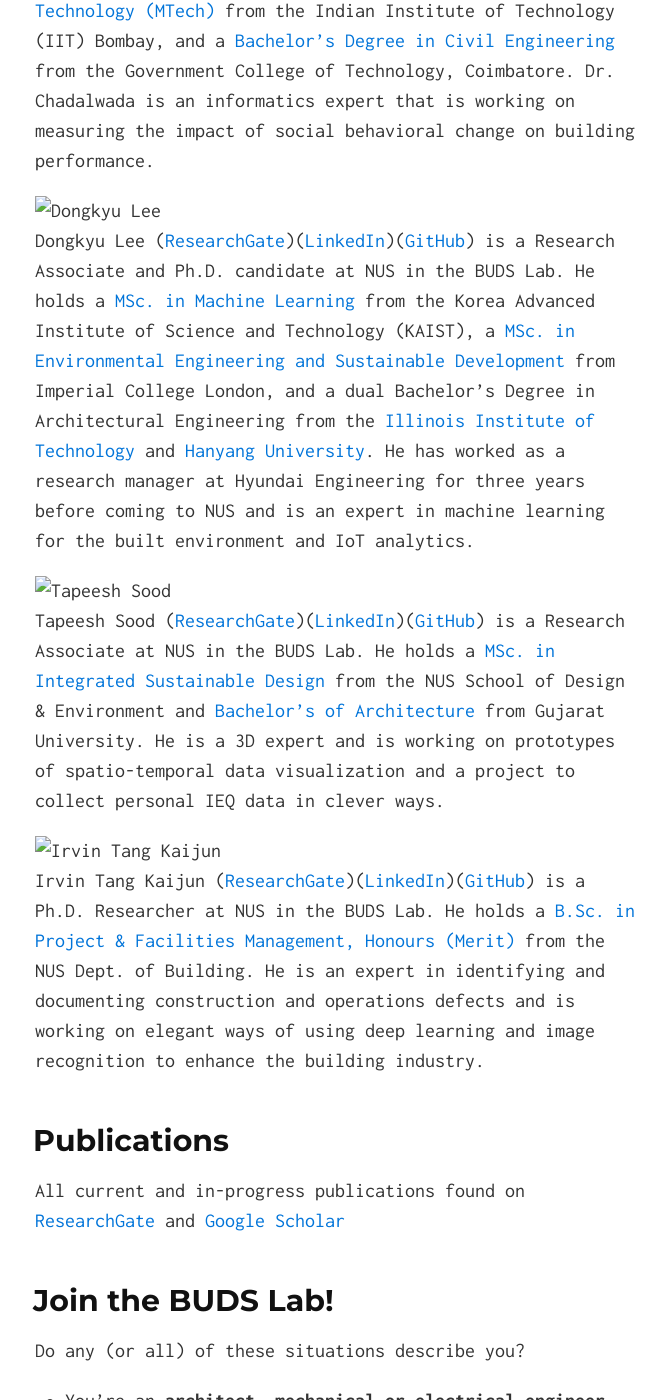
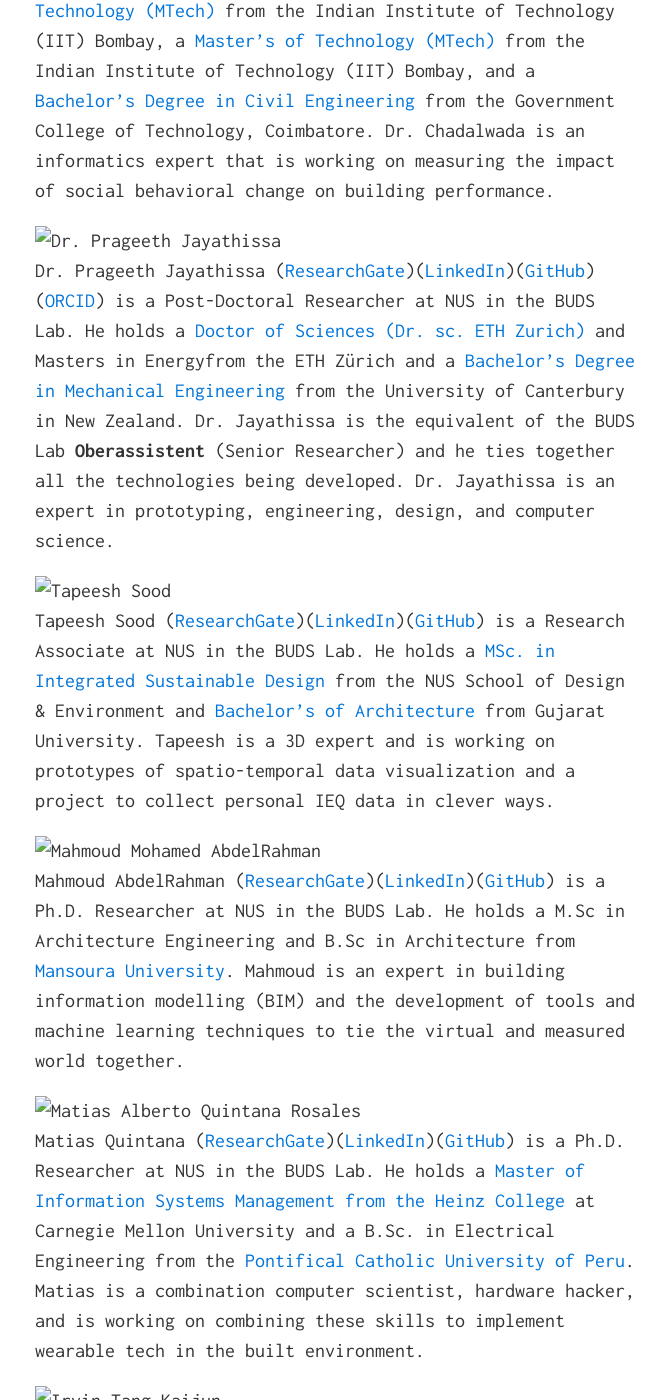
Before and after one commit to buds-lab/buds-lab.github.io, a Jekyll site: the page built from index.md, in a window 1280 px wide and 1400 px high, scrolled down 2284 px. Shown: the whole window, without its empty margins (305-970 px from the left). Built offline with Jekyll 4.4.1, drawn with Linux system fonts in a browser that asks for light colours; some of the changed text lies outside the part shown.

Commit message:
updated with new dudes!

```diff
--- a/index.md
+++ b/index.md
@@ -28,19 +28,31 @@ BUDS Lab is in the [Dept. of Building](https://nus.edu/2mzJmtt){:target="_blank"
 
 ## People
 ![Clayton Miller](buds-lab.github.io/dr_clayton_miller.png)
-Dr. Clayton Miller ([ResearchGate](http://bit.ly/2nirRMQ){:target="_blank"})([LinkedIn](http://bit.ly/2ncAV9h){:target="_blank"})([GitHub](http://bit.ly/2nsvUoS){:target="_blank"}) is an Asst. Professor at NUS in the BUDS Lab. He was formerly a researcher at the [Future Cities Lab](http://bit.ly/2mWFJih){:target="_blank"} and a fellow at the [Institute of Technology in Architecture](http://www.ita.arch.ethz.ch/){:target="_blank"} at the ETH Z&uuml;rich. He holds a [Doctor of Sciences (Dr. sc. ETH Zurich)](http://bit.ly/2nsD908){:target="_blank"} from the ETH Z&uuml;rich, an [MSc. (Building)](https://nus.edu/2nsFXuj){:target="_blank"} from the National University of Singapore (NUS), and a [Master's of Architectural Engineering (MAE) and BSc.](http://bit.ly/2mzLhhS){:target="_blank"} from the University of Nebraska. He is the former CTO of Optiras Pte. Ltd, a [Singapore NRF-funded](https://www.nrf.gov.sg/){:target="_blank"} start-up, a former [Fulbright Scholar to Singapore](http://bit.ly/2mfcUKy){:target="_blank"} at NUS and a [Walter Scott Jr. Scholar](http://bit.ly/2mPcei3){:target="_blank"} at UNL.
+Dr. Clayton Miller ([ResearchGate](http://bit.ly/2nirRMQ){:target="_blank"})([LinkedIn](http://bit.ly/2ncAV9h){:target="_blank"})([GitHub](http://bit.ly/2nsvUoS){:target="_blank"})([ORCID](https://orcid.org/0000-0002-1186-4299){:target="_blank"}) is an Asst. Professor at NUS in the BUDS Lab. He was formerly a researcher at the [Future Cities Lab](http://bit.ly/2mWFJih){:target="_blank"} and a fellow at the [Institute of Technology in Architecture](http://www.ita.arch.ethz.ch/){:target="_blank"} at the ETH Z&uuml;rich. He holds a [Doctor of Sciences (Dr. sc. ETH Zurich)](http://bit.ly/2nsD908){:target="_blank"} from the ETH Z&uuml;rich, an [MSc. (Building)](https://nus.edu/2nsFXuj){:target="_blank"} from the National University of Singapore (NUS), and a [Master's of Architectural Engineering (MAE) and BSc.](http://bit.ly/2mzLhhS){:target="_blank"} from the University of Nebraska. He is the former CTO of Optiras Pte. Ltd, a [Singapore NRF-funded](https://www.nrf.gov.sg/){:target="_blank"} start-up, a former [Fulbright Scholar to Singapore](http://bit.ly/2mfcUKy){:target="_blank"} at NUS and a [Walter Scott Jr. Scholar](http://bit.ly/2mPcei3){:target="_blank"} at UNL.
 
 ![Dr. Jayashree Chadalawada](buds-lab.github.io/jayashree1.png)
-Dr. Jayashree Chadalawada ([ResearchGate](https://www.researchgate.net/profile/Jayashree_Chadalawada){:target="_blank"})([LinkedIn](https://www.linkedin.com/in/jayashree-chadalawada-b241132b/){:target="_blank"})([GitHub](https://github.com/Jayashreerao){:target="_blank"}) is a Post-Doctoral Researcher at NUS in the BUDS Lab. She holds a [Ph.D. in Hydroinformatics](http://cee.nus.edu.sg/){:target="_blank"} from the NUS Dept. of Civil and Environmental Engineering, a [Master's of Technology (MTech)](http://www.iitb.ac.in/students/en){:target="_blank"} from the Indian Institute of Technology (IIT) Bombay, and a [Bachelor's Degree in Civil Engineering](http://www.gct.ac.in/){:target="_blank"} from the Government College of Technology, Coimbatore. Dr. Chadalwada is an informatics expert that is working on measuring the impact of social behavioral change on building performance.
+Dr. Jayashree Chadalawada ([ResearchGate](https://www.researchgate.net/profile/Jayashree_Chadalawada){:target="_blank"})([LinkedIn](https://www.linkedin.com/in/pjayathissa/){:target="_blank"})([GitHub](https://github.com/pjayathissa){:target="_blank"}) is a Post-Doctoral Researcher at NUS in the BUDS Lab. She holds a [Ph.D. in Hydroinformatics](http://cee.nus.edu.sg/){:target="_blank"} from the NUS Dept. of Civil and Environmental Engineering, a [Master's of Technology (MTech)](http://www.iitb.ac.in/students/en){:target="_blank"} from the Indian Institute of Technology (IIT) Bombay, a [Master's of Technology (MTech)](http://www.iitb.ac.in/students/en){:target="_blank"} from the Indian Institute of Technology (IIT) Bombay, and a [Bachelor's Degree in Civil Engineering](http://www.gct.ac.in/){:target="_blank"} from the Government College of Technology, Coimbatore. Dr. Chadalwada is an informatics expert that is working on measuring the impact of social behavioral change on building performance.
 
-![Dongkyu Lee](buds-lab.github.io/dongkyu.png)
-Dongkyu Lee ([ResearchGate](https://www.researchgate.net/profile/Dongkyu_Lee10){:target="_blank"})([LinkedIn](https://www.linkedin.com/in/dongkyu-lee-5ba66764/){:target="_blank"})([GitHub](https://github.com/Kyu2){:target="_blank"}) is a Research Associate and Ph.D. candidate at NUS in the BUDS Lab. He holds a [MSc. in Machine Learning](https://ee.kaist.ac.kr/?language=en){:target="_blank"} from the Korea Advanced Institute of Science and Technology (KAIST), a [MSc. in Environmental Engineering and Sustainable Development](http://www.imperial.ac.uk/civil-engineering/prospective-students/postgraduate-taught-admissions/environmental-engineering-cluster/msc-environmental-engineering/){:target="_blank"} from Imperial College London, and a dual Bachelor's Degree in Architectural Engineering from the [Illinois Institute of Technology](https://engineering.iit.edu/programs/undergraduate/bachelor-science-architectural-engineering){:target="_blank"} and [Hanyang University](http://www.hanyang.ac.kr/web/eng/e1012){:target="_blank"}. He has worked as a research manager at Hyundai Engineering for three years before coming to NUS and is an expert in machine learning for the built environment and IoT analytics.
+![Dr. Prageeth Jayathissa](buds-lab.github.io/pjjayasthissa.jpeg)
+Dr. Prageeth Jayathissa ([ResearchGate](https://www.researchgate.net/profile/Prageeth_Jayathissa){:target="_blank"})([LinkedIn](https://www.linkedin.com/in/jayashree-chadalawada-b241132b/){:target="_blank"})([GitHub](https://github.com/Jayashreerao){:target="_blank"})([ORCID](https://orcid.org/0000-0003-3833-1852){:target="_blank"}) is a Post-Doctoral Researcher at NUS in the BUDS Lab.  He holds a [Doctor of Sciences (Dr. sc. ETH Zurich)](http://bit.ly/2nsD908){:target="_blank"} and Masters in Energyfrom the ETH Z&uuml;rich and a [Bachelor's Degree in Mechanical Engineering](https://www.canterbury.ac.nz/){:target="_blank"} from the University of Canterbury in New Zealand. Dr. Jayathissa is the equivalent of the BUDS Lab **Oberassistent** (Senior Researcher) and he ties together all the technologies being developed. Dr. Jayathissa is an expert in prototyping, engineering, design, and computer science.
 
+<!-- ![Dongkyu Lee](buds-lab.github.io/dongkyu.png)
+Dongkyu Lee ([ResearchGate](https://www.researchgate.net/profile/Dongkyu_Lee10){:target="_blank"})([LinkedIn](https://www.linkedin.com/in/dongkyu-lee-5ba66764/){:target="_blank"})([GitHub](https://github.com/Kyu2){:target="_blank"}) is a Research Associate and Ph.D. candidate at NUS in the BUDS Lab. He holds a [MSc. in Machine Learning](https://ee.kaist.ac.kr/?language=en){:target="_blank"} from the Korea Advanced Institute of Science and Technology (KAIST), a [MSc. in Environmental Engineering and Sustainable Development](http://www.imperial.ac.uk/civil-engineering/prospective-students/postgraduate-taught-admissions/environmental-engineering-cluster/msc-environmental-engineering/){:target="_blank"} from Imperial College London, and a dual Bachelor's Degree in Architectural Engineering from the [Illinois Institute of Technology](https://engineering.iit.edu/programs/undergraduate/bachelor-science-architectural-engineering){:target="_blank"} and [Hanyang University](http://www.hanyang.ac.kr/web/eng/e1012){:target="_blank"}. He has worked as a research manager at Hyundai Engineering for three years before coming to NUS and is an expert in machine learning for the built environment and IoT analytics. -->
 ![Tapeesh Sood](buds-lab.github.io/tapeesh.png)
-Tapeesh Sood ([ResearchGate](https://www.researchgate.net/profile/Tapeesh_Sood){:target="_blank"})([LinkedIn](https://www.linkedin.com/in/tapeeshsood/){:target="_blank"})([GitHub](https://github.com/tapeesh){:target="_blank"}) is a Research Associate at NUS in the BUDS Lab. He holds a [MSc. in Integrated Sustainable Design](http://www.nus.edu.sg/nusbulletin/school-of-design-and-environment/graduate-education/coursework-programmes/degree-requirements/master-of-science-in-integrated-sustainable-design/){:target="_blank"} from the NUS School of Design & Environment and [Bachelor's of Architecture](http://www.gujaratuniversity.ac.in/web/){:target="_blank"} from Gujarat University. He is a 3D expert and is working on prototypes of spatio-temporal data visualization and a project to collect personal IEQ data in clever ways.
+Tapeesh Sood ([ResearchGate](https://www.researchgate.net/profile/Tapeesh_Sood){:target="_blank"})([LinkedIn](https://www.linkedin.com/in/tapeeshsood/){:target="_blank"})([GitHub](https://github.com/tapeesh){:target="_blank"}) is a Research Associate at NUS in the BUDS Lab. He holds a [MSc. in Integrated Sustainable Design](http://www.nus.edu.sg/nusbulletin/school-of-design-and-environment/graduate-education/coursework-programmes/degree-requirements/master-of-science-in-integrated-sustainable-design/){:target="_blank"} from the NUS School of Design & Environment and [Bachelor's of Architecture](http://www.gujaratuniversity.ac.in/web/){:target="_blank"} from Gujarat University. Tapeesh is a 3D expert and is working on prototypes of spatio-temporal data visualization and a project to collect personal IEQ data in clever ways.
+
+![Mahmoud Mohamed AbdelRahman](buds-lab.github.io/mahmoudouf.jpg)
+Mahmoud AbdelRahman ([ResearchGate](https://www.researchgate.net/profile/Mahmoud_Abdelrahman3){:target="_blank"})([LinkedIn](https://www.linkedin.com/in/mahmoudouf/){:target="_blank"})([GitHub](https://github.com/MahmoudAbdelRahman){:target="_blank"}) is a Ph.D. Researcher at NUS in the BUDS Lab. He holds a M.Sc in Architecture Engineering and B.Sc in Architecture from [Mansoura University](http://www.mans.edu.eg/en){:target="_blank"}. Mahmoud is an expert in building information modelling (BIM) and the development of tools and machine learning techniques to tie the virtual and measured world together.
+
+![Matias Alberto Quintana Rosales](buds-lab.github.io/matiasquintana.png)
+Matias Quintana ([ResearchGate](https://www.researchgate.net/profile/Matias_Quintana){:target="_blank"})([LinkedIn](https://www.linkedin.com/in/matiasqr/){:target="_blank"})([GitHub](https://github.com/matiRLC){:target="_blank"}) is a Ph.D. Researcher at NUS in the BUDS Lab. He holds a [Master of Information Systems Management from the Heinz College](https://www.heinz.cmu.edu/){:target="_blank"} at Carnegie Mellon University and a B.Sc. in Electrical Engineering from the [Pontifical Catholic University of Peru](http://www.pucp.edu.pe/){:target="_blank"}. Matias is a combination computer scientist, hardware hacker, and is working on combining these skills to implement wearable tech in the built environment.
 
 ![Irvin Tang Kaijun](buds-lab.github.io/irvin1.png)
 Irvin Tang Kaijun ([ResearchGate](https://www.researchgate.net/profile/Irvin_Tang){:target="_blank"})([LinkedIn](https://www.linkedin.com/in/irvintang/){:target="_blank"})([GitHub](https://github.com/irrhuh){:target="_blank"}) is a Ph.D. Researcher at NUS in the BUDS Lab. He holds a [B.Sc. in Project & Facilities Management, Honours (Merit)](http://www.bdg.nus.edu.sg/undergraduate/PFM-curriculum.html){:target="_blank"} from the NUS Dept. of Building. He is an expert in identifying and documenting construction and operations defects and is working on elegant ways of using deep learning and image recognition to enhance the building industry.
+
+
+#### Alumni
+Dongkyu Lee ([ResearchGate](https://www.researchgate.net/profile/Dongkyu_Lee10){:target="_blank"})([LinkedIn](https://www.linkedin.com/in/dongkyu-lee-5ba66764/){:target="_blank"})([GitHub](https://github.com/Kyu2){:target="_blank"})
 
 ## Publications
 All current and in-progress publications found on [ResearchGate](http://bit.ly/2nirRMQ){:target="_blank"} and [Google Scholar](http://bit.ly/2mzJM35){:target="_blank"}
```
Also changed, not shown: mahmoudouf.jpg (added), matiasquintana.png (added), pjjayasthissa.jpeg (added), 1 other file.
